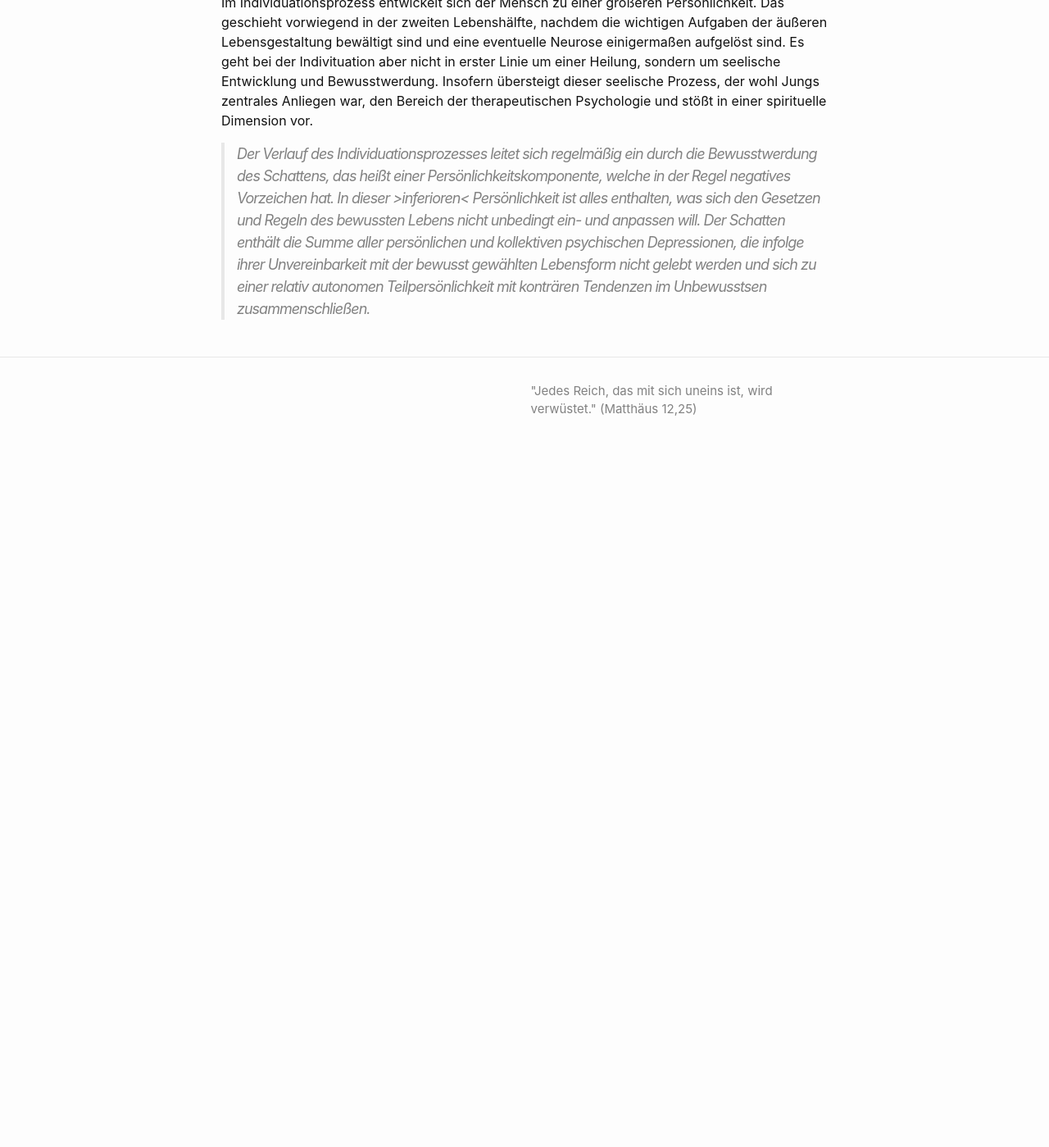
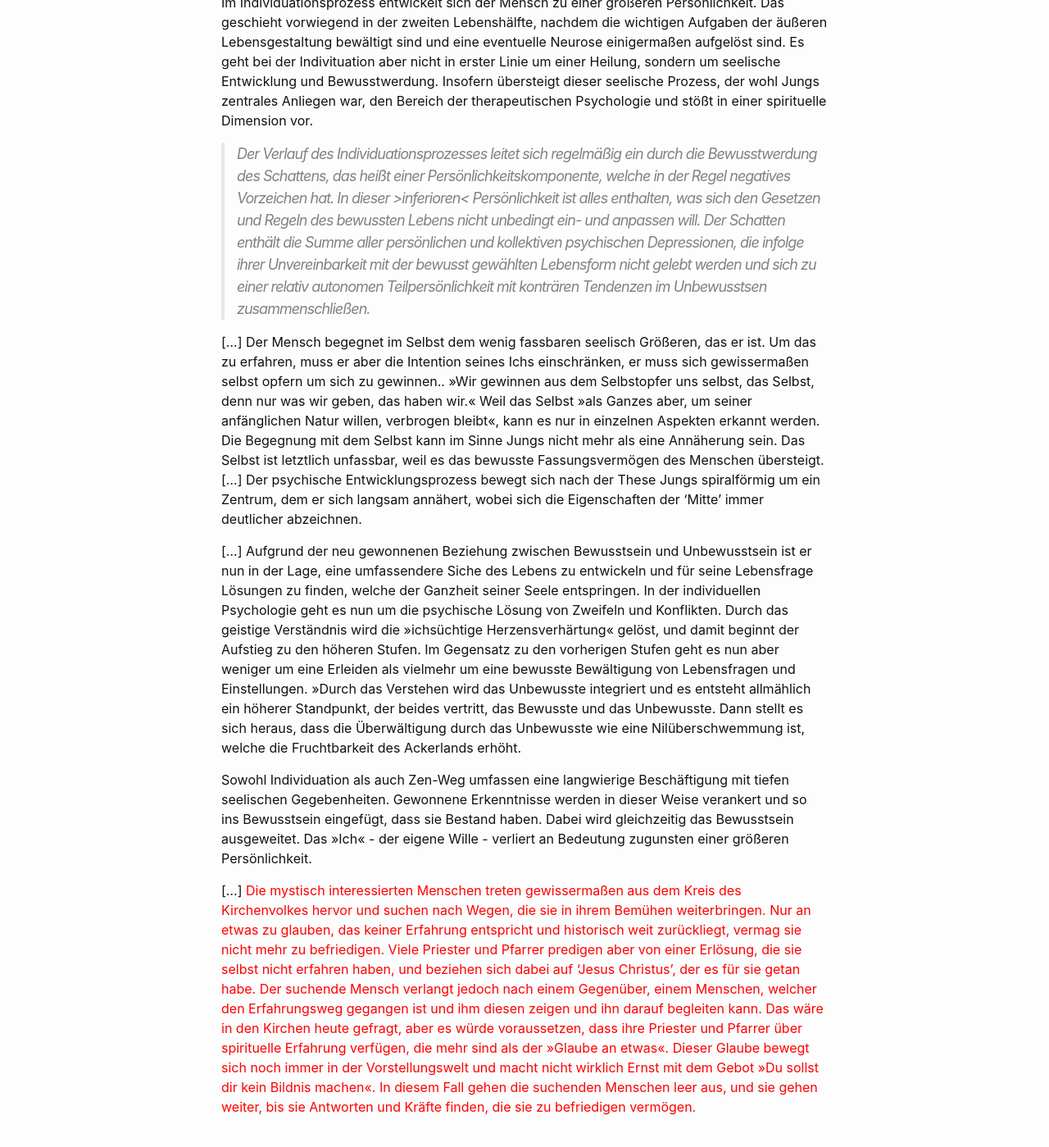
Before and after one commit to Hautaklyttn/-selbst-, a Jekyll site: the page built from docs/various2.md, in a window 1280 px wide and 1400 px high, scrolled down 5377 px. Shown: the whole window at 82% size. Built offline with Jekyll 4.4.1, drawn with Linux system fonts in a browser that asks for light colours; before the commit the page ends 5948 px from its top, so only the background shows below that.

Commit message:
Text additions

```diff
--- a/docs/various2.md
+++ b/docs/various2.md
@@ -69,3 +69,11 @@ Yamadi Roshi sagt zum Ziel dieses Weges:
 Im Individuationsprozess entwickelt sich der Mensch zu einer größeren Persönlichkeit. Das geschieht vorwiegend in der zweiten Lebenshälfte, nachdem die wichtigen Aufgaben der äußeren Lebensgestaltung bewältigt sind und eine eventuelle Neurose einigermaßen aufgelöst sind. Es geht bei der Indivituation aber nicht in erster Linie um einer Heilung, sondern um seelische Entwicklung und Bewusstwerdung. Insofern übersteigt dieser seelische Prozess, der wohl Jungs zentrales Anliegen war, den Bereich der therapeutischen Psychologie und stößt in einer spirituelle Dimension vor.
 
 > Der Verlauf des Individuationsprozesses leitet sich regelmäßig ein durch die Bewusstwerdung des Schattens, das heißt einer Persönlichkeitskomponente, welche in der Regel negatives Vorzeichen hat. In dieser >inferioren< Persönlichkeit ist alles enthalten, was sich den Gesetzen und Regeln des bewussten Lebens nicht unbedingt ein- und anpassen will. Der Schatten enthält die Summe aller persönlichen und kollektiven psychischen Depressionen, die infolge ihrer Unvereinbarkeit mit der bewusst gewählten Lebensform nicht gelebt werden und sich zu einer relativ autonomen Teilpersönlichkeit mit konträren Tendenzen im Unbewusstsen zusammenschließen.
+
+[...] Der Mensch begegnet im Selbst dem wenig fassbaren seelisch Größeren, das er ist. Um das  zu erfahren, muss er aber die Intention seines Ichs einschränken, er muss sich gewissermaßen selbst opfern um sich zu gewinnen.. >>Wir gewinnen aus dem Selbstopfer uns selbst, das Selbst, denn nur was wir geben, das haben wir.<< Weil das Selbst >>als Ganzes aber, um seiner anfänglichen Natur willen, verbrogen bleibt<<, kann es nur in einzelnen Aspekten erkannt werden. Die Begegnung mit dem Selbst kann im Sinne Jungs nicht mehr als eine Annäherung sein. Das Selbst ist letztlich unfassbar, weil es das bewusste Fassungsvermögen des Menschen übersteigt. [...] Der psychische Entwicklungsprozess bewegt sich nach der These Jungs spiralförmig um ein Zentrum, dem er sich langsam annähert, wobei sich die Eigenschaften der 'Mitte' immer deutlicher abzeichnen.
+
+[...] Aufgrund der neu gewonnenen Beziehung zwischen Bewusstsein und Unbewusstsein ist er nun in der  Lage, eine umfassendere Siche des Lebens zu entwickeln und für seine Lebensfrage Lösungen zu finden, welche der Ganzheit seiner Seele entspringen. In der individuellen Psychologie geht es nun um die psychische Lösung von Zweifeln und Konflikten. Durch das geistige Verständnis wird die >>ichsüchtige Herzensverhärtung<< gelöst, und damit beginnt der Aufstieg zu den höheren Stufen. Im Gegensatz zu den vorherigen Stufen geht es nun aber weniger um eine Erleiden als vielmehr um eine bewusste Bewältigung von Lebensfragen und Einstellungen. >>Durch das Verstehen wird das Unbewusste integriert und es entsteht allmählich ein höherer Standpunkt, der beides vertritt, das Bewusste und das Unbewusste. Dann stellt es sich heraus, dass die Überwältigung durch das Unbewusste wie eine Nilüberschwemmung ist, welche die Fruchtbarkeit des Ackerlands erhöht.
+
+Sowohl Individuation als auch Zen-Weg umfassen eine langwierige Beschäftigung mit tiefen seelischen Gegebenheiten. Gewonnene Erkenntnisse werden in dieser Weise verankert und so ins Bewusstsein eingefügt, dass sie Bestand haben. Dabei wird gleichzeitig das Bewusstsein ausgeweitet. Das >>Ich<< - der eigene Wille - verliert an Bedeutung zugunsten einer größeren Persönlichkeit.
+
+[...] <span style="color:red">Die mystisch interessierten Menschen treten gewissermaßen aus dem Kreis des Kirchenvolkes hervor und suchen nach Wegen, die sie in ihrem Bemühen weiterbringen. Nur an etwas zu glauben, das keiner Erfahrung entspricht und historisch weit zurückliegt, vermag sie nicht mehr zu befriedigen. Viele Priester und Pfarrer predigen aber von einer Erlösung, die sie selbst nicht erfahren haben, und beziehen sich dabei auf 'Jesus Christus', der es für sie getan habe. Der suchende Mensch verlangt jedoch nach einem Gegenüber, einem Menschen, welcher den Erfahrungsweg gegangen ist und ihm diesen zeigen und ihn darauf begleiten kann. Das wäre in den Kirchen heute gefragt, aber es würde voraussetzen, dass ihre Priester und Pfarrer über spirituelle Erfahrung verfügen, die mehr sind als der >>Glaube an etwas<<. Dieser Glaube bewegt sich noch immer in der Vorstellungswelt und macht nicht wirklich Ernst mit dem Gebot >>Du sollst dir kein Bildnis machen<<. In diesem Fall gehen die suchenden Menschen leer aus, und sie gehen weiter, bis sie Antworten und Kräfte finden, die sie zu befriedigen vermögen.</span>
```
